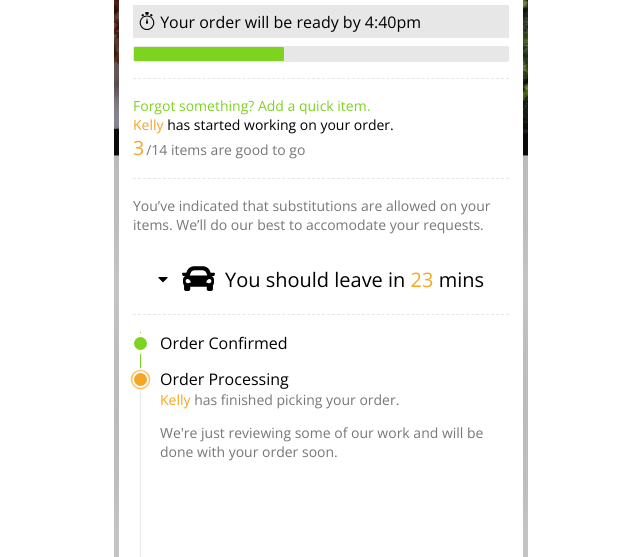
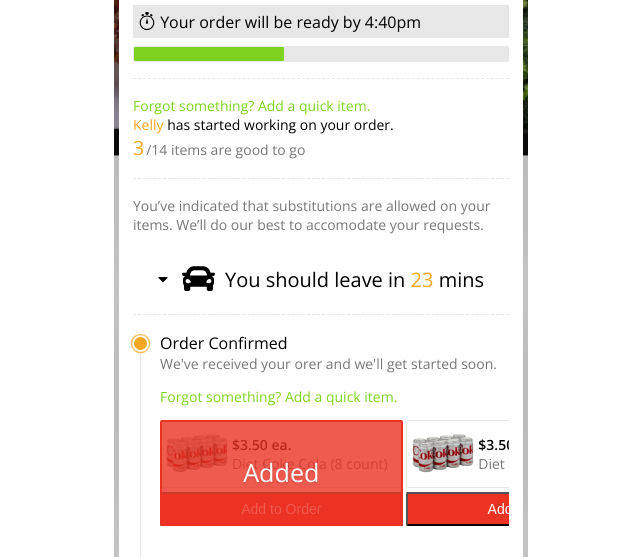
Before and after one commit to Yuhiro/order-tracker, a plain HTML site: page index.html in a window 1280 px wide. Shown: the part 220-777 px from the top of the page, without its empty margins (319-959 px from the left). Drawn offline with nearby package versions, Linux system fonts and the light colour scheme.

Commit message:
'Added' carousel item;

```diff
--- a/index.html
+++ b/index.html
@@ -84,7 +84,7 @@
 
                 <div class="status-tracker">
                   <div class="status-tracker-container">
-                    <div class="order-status complete">
+                    <div class="order-status active">
                       <div class="status-indicator"></div>
                       <div class="status-title">Order Confirmed</div>
                       <div class="status-body">
@@ -92,7 +92,7 @@
                         <p class="emphasis-green">Forgot something? Add a quick item.</p>
 
                         <ul class="item-carousel">
-                          <li class="item">
+                          <li class="item added">
                             <div class="item-container">
                               <div class="item-image"></div>
                               <div class="item-price">$3.50 ea.</div>
--- a/scss/main.scss
+++ b/scss/main.scss
@@ -370,7 +370,7 @@ html, body {
                 overflow: hidden;
                 overflow-x: auto;
                 list-style: none;
-                height: 115px;
+                height: 120px;
                 margin: 0 -1em 0 0;
                 padding: 0 1em 0 0;
 
@@ -380,6 +380,24 @@ html, body {
                   display: inline-block;
                   max-width: 251px;
                   background: $white;
+
+                  &.added {
+                    position: relative;
+
+                    &:after {
+                      content: 'Added';
+                      background: rgba( $red, 0.8 );
+                      @include position( absolute, 0 0 0 0 );
+
+                      color: $white;
+                      text-align: center;
+                      line-height: 4;
+                      font-size: 1.8em;
+                      text-shadow: 0 2px 3px rgba( $black, 0.1 );
+                      border: 2px solid $red;
+                      border-radius: 2px;
+                    }
+                  }
 
                   .item-container {
                     position: relative;
```
Also changed, not shown: css/main.css, 1 other file.
